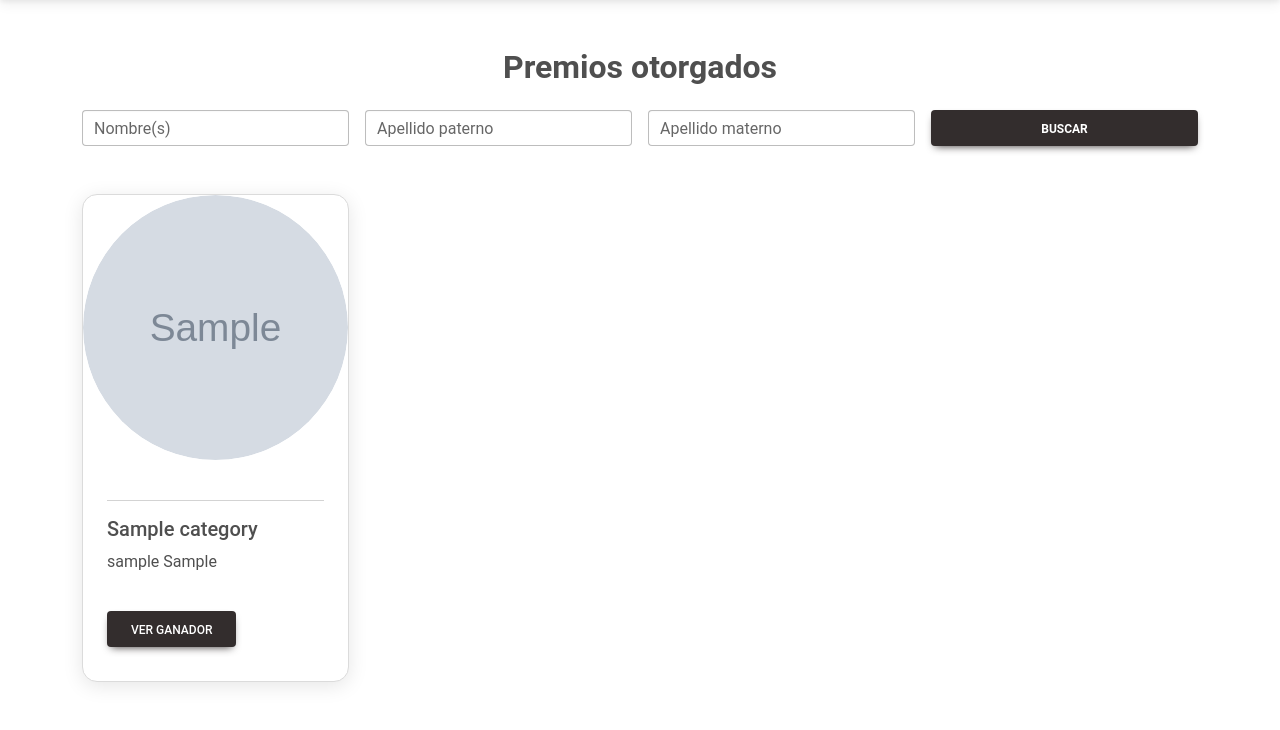
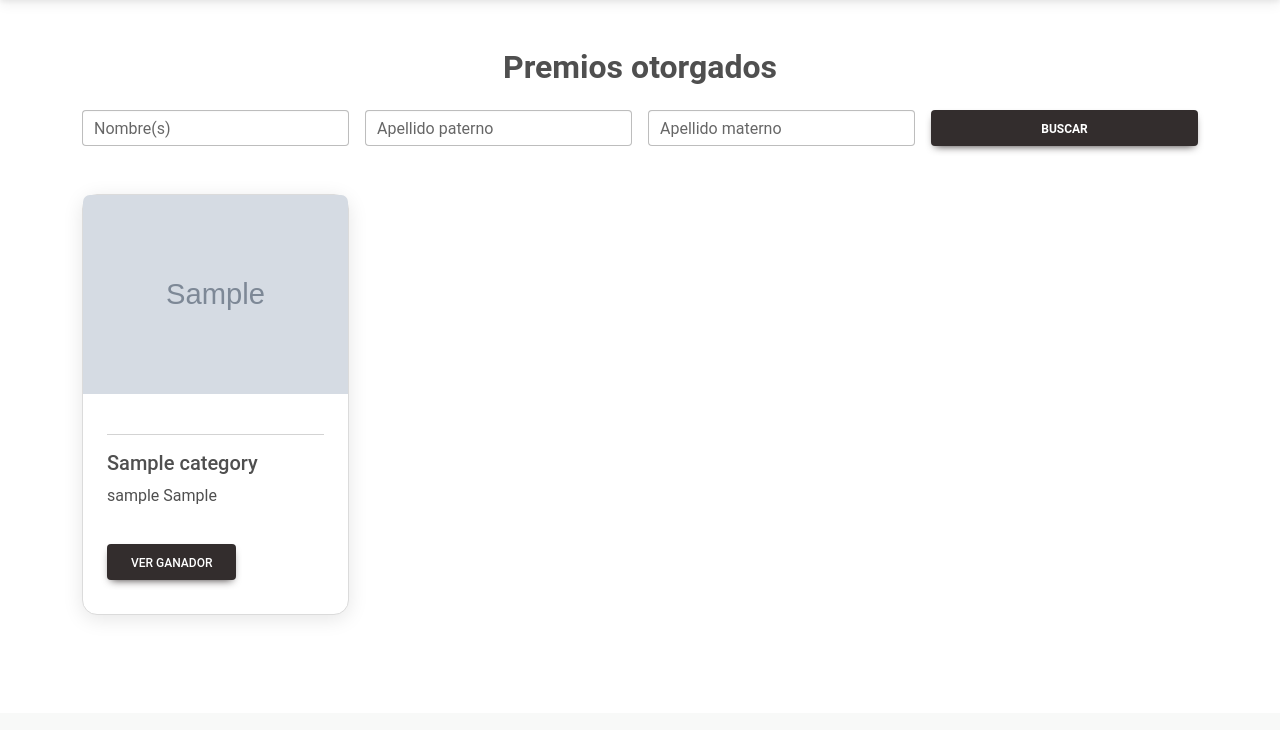
Before and after one commit to FranciscoMendiola/pumaflash, a Django app: page /awards/000 in a window 1280 px wide. Shown: the part 87-817 px from the top of the page. After the commit the page ends 702 px from the top, so only its background shows below. Run offline with Django 4.2, Linux system fonts and the light colour scheme; a user stored in the database is signed in; tables that the repository leaves empty hold one stand-in row (values such as "Sample post"); grey boxes marked "Sample" are stand-in pictures; some libraries are stand-ins or nearby versions.

Commit message:
fix: premios png

```diff
--- a/APP/templates/common/award_preview.html
+++ b/APP/templates/common/award_preview.html
@@ -1,8 +1,8 @@
 {% load static %}
 
 <div class="card h-100 d-flex flex-column custom-card">
-    <a href="{% url 'profile' award.id_winner.pk %}" class="circle-image">
-        <img src="{{ award.id_category.img_url.url }}" class="card-img-top w-100 h-100 rounded-circle"
+    <a href="{% url 'profile' award.id_winner.pk %}">
+        <img src="{{ award.id_category.img_url.url }}" class="card-img-top w-100 h-100"
             alt="Foto de {{ award.id_winner.id_user.username }}">
     </a>
     <div class="card-body d-flex flex-column">
@@ -14,23 +14,3 @@
         </div>
     </div>
 </div>
-
-<!--
-Versión con imagen de categoría
-{% load static %}
-
-<div class="card h-100 d-flex flex-column custom-card">
-    <a href="{% url 'profile' award.id_winner.pk %}" class="circle-image">
-        <img src="{{ award.id_category.img_url.url }}" class="card-img-top w-100 h-100 rounded-circle"
-            alt="Foto de {{ award.id_winner.id_user.username }}">
-    </a>
-    <div class="card-body d-flex flex-column">
-        <hr>
-        <h5 class="card-title">{{ award.id_category.name }}</h5>
-        <p class="card-text">{{ award.id_winner.id_user.first_name }} {{ award.id_winner.id_user.last_name }}</p>
-        <div class="mt-auto">
-            <a href="{% url 'profile' award.id_winner.pk %}" class="btn btn-dark">Ver Ganador</a>
-        </div>
-    </div>
-</div>
--->
```
Also changed, not shown: APP/static/img/category/atleta.png, APP/static/img/category/chistoso.png, APP/static/img/category/creativo.png, 3 other files.
